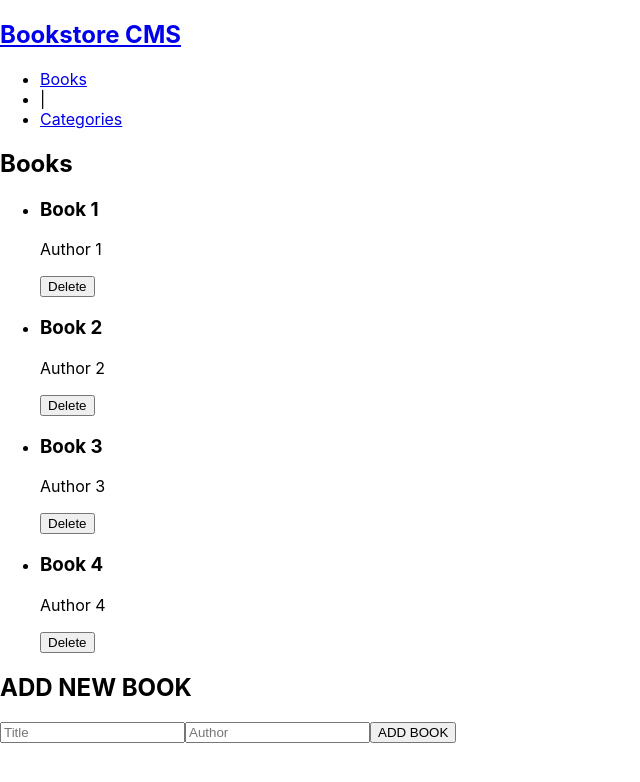
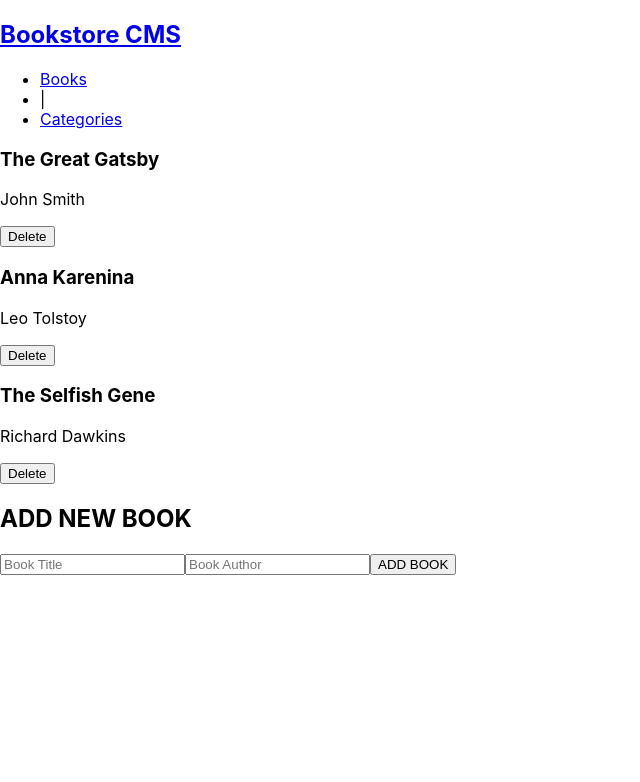
Before and after one commit to Mahdi-Niazi/BookStore, a React (Create React App) app: page / in a window 1280 px wide. Shown: the top 782 px of the page, without its empty margins (0-640 px from the left). Built offline with nearby package versions, Linux system fonts and the light colour scheme.

Commit message:
Display books from recieved slice Add eventhandler for remove Add eventhander for add

```diff
--- a/package.json
+++ b/package.json
@@ -13,6 +13,7 @@
     "react-redux": "^8.1.2",
     "react-router-dom": "^6.15.0",
     "react-scripts": "5.0.1",
+    "uuid": "^9.0.0",
     "web-vitals": "^2.1.4"
   },
   "scripts": {
--- a/src/components/Book.js
+++ b/src/components/Book.js
@@ -1,29 +1,35 @@
 import React from 'react';
 import PropTypes from 'prop-types';
+import { useDispatch } from 'react-redux';
+import { removeBooks } from '../redux/books/booksSlice';
 
-const Book = ({ book, onDelete }) => {
-  const handleDelete = () => {
-    onDelete(book.id);
-  };
+const Book = ({ id, title, author }) => {
+  const dispatch = useDispatch();
 
   return (
     <div>
-      <h3>{book.title}</h3>
-      <p>{book.author}</p>
-      <button type="button" onClick={handleDelete}>
+      <h3>{title}</h3>
+      <p>{author}</p>
+      <button
+        type="button"
+        onClick={() => {
+          dispatch(removeBooks(id));
+        }}
+      >
         Delete
       </button>
     </div>
   );
 };
 
+Book.defaultProps = {
+  id: '',
+};
+
 Book.propTypes = {
-  book: PropTypes.shape({
-    id: PropTypes.number.isRequired,
-    title: PropTypes.string.isRequired,
-    author: PropTypes.string.isRequired,
-  }).isRequired,
-  onDelete: PropTypes.func.isRequired,
+  id: PropTypes.string,
+  title: PropTypes.string.isRequired,
+  author: PropTypes.string.isRequired,
 };
 
 export default Book;
--- a/src/components/BookForm.js
+++ b/src/components/BookForm.js
@@ -1,13 +1,23 @@
 import React, { useState } from 'react';
-import PropTypes from 'prop-types';
+import { useDispatch } from 'react-redux';
 
-const BookForm = ({ onSubmit }) => {
+import { v4 as uuidv4 } from 'uuid';
+import { addBooks } from '../redux/books/booksSlice';
+
+const BookForm = () => {
+  const dispatch = useDispatch();
   const [title, setTitle] = useState('');
   const [author, setAuthor] = useState('');
 
   const handleSubmit = (e) => {
     e.preventDefault();
-    onSubmit({ title, author });
+    const data = {
+      id: uuidv4(),
+      title,
+      author,
+      category: 'Fiction',
+    };
+    dispatch(addBooks(data));
     setTitle('');
     setAuthor('');
   };
@@ -17,13 +27,13 @@ const BookForm = ({ onSubmit }) => {
       <h2>ADD NEW BOOK</h2>
       <input
         type="text"
-        placeholder="Title"
+        placeholder="Book Title"
         value={title}
         onChange={(e) => setTitle(e.target.value)}
       />
       <input
         type="text"
-        placeholder="Author"
+        placeholder="Book Author"
         value={author}
         onChange={(e) => setAuthor(e.target.value)}
       />
@@ -32,8 +42,4 @@ const BookForm = ({ onSubmit }) => {
   );
 };
 
-BookForm.propTypes = {
-  onSubmit: PropTypes.func.isRequired,
-};
-
 export default BookForm;
--- a/src/components/BookList.js
+++ b/src/components/BookList.js
@@ -1,29 +1,33 @@
-import React from 'react';
-import PropTypes from 'prop-types';
+// import React from 'react';
+import { useSelector } from 'react-redux';
 import Book from './Book';
 
-const BookList = ({ books, onDelete }) => (
-  <div>
-    <h2>Books</h2>
-    <ul>
+const BookList = () => {
+  const { books } = useSelector((store) => store.books);
+  return (
+    <div>
       {books.map((book) => (
-        <li key={book.id}>
-          <Book book={book} onDelete={onDelete} />
-        </li>
+        <Book
+          key={book.author}
+          id={book.item_id}
+          title={book.title}
+          author={book.author}
+          category={book.category}
+        />
       ))}
-    </ul>
-  </div>
-);
-
-BookList.propTypes = {
-  books: PropTypes.arrayOf(
-    PropTypes.shape({
-      id: PropTypes.number.isRequired,
-      title: PropTypes.string.isRequired,
-      author: PropTypes.string.isRequired,
-    }),
-  ).isRequired,
-  onDelete: PropTypes.func.isRequired,
+    </div>
+  );
 };
 
+// BookList.propTypes = {
+//   books: PropTypes.arrayOf(
+//     PropTypes.shape({
+//       id: PropTypes.number.isRequired,
+//       title: PropTypes.string.isRequired,
+//       author: PropTypes.string.isRequired,
+//     }),
+//   ).isRequired,
+//   onDelete: PropTypes.func.isRequired,
+// };
+
 export default BookList;
--- a/src/redux/books/booksSlice.js
+++ b/src/redux/books/booksSlice.js
@@ -31,7 +31,7 @@ const booksSlice = createSlice({
       state.books.push(action.payload);
     },
     removeBooks: (state, action) => {
-      state.books = state.books.filter((book) => book.id !== action.payload);
+      state.books = state.books.filter((book) => book.item_id !== action.payload);
     },
   },
 });
```
Also changed, not shown: 1 other file (tests, documents, lock files or other folders).
